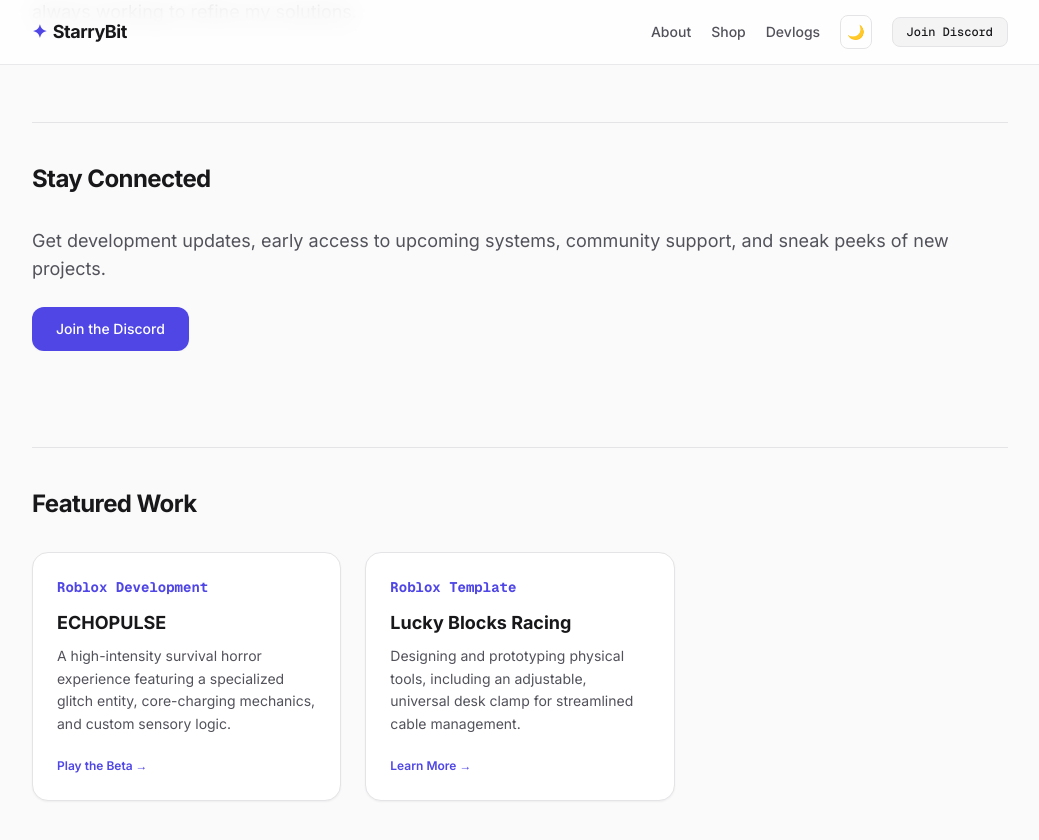
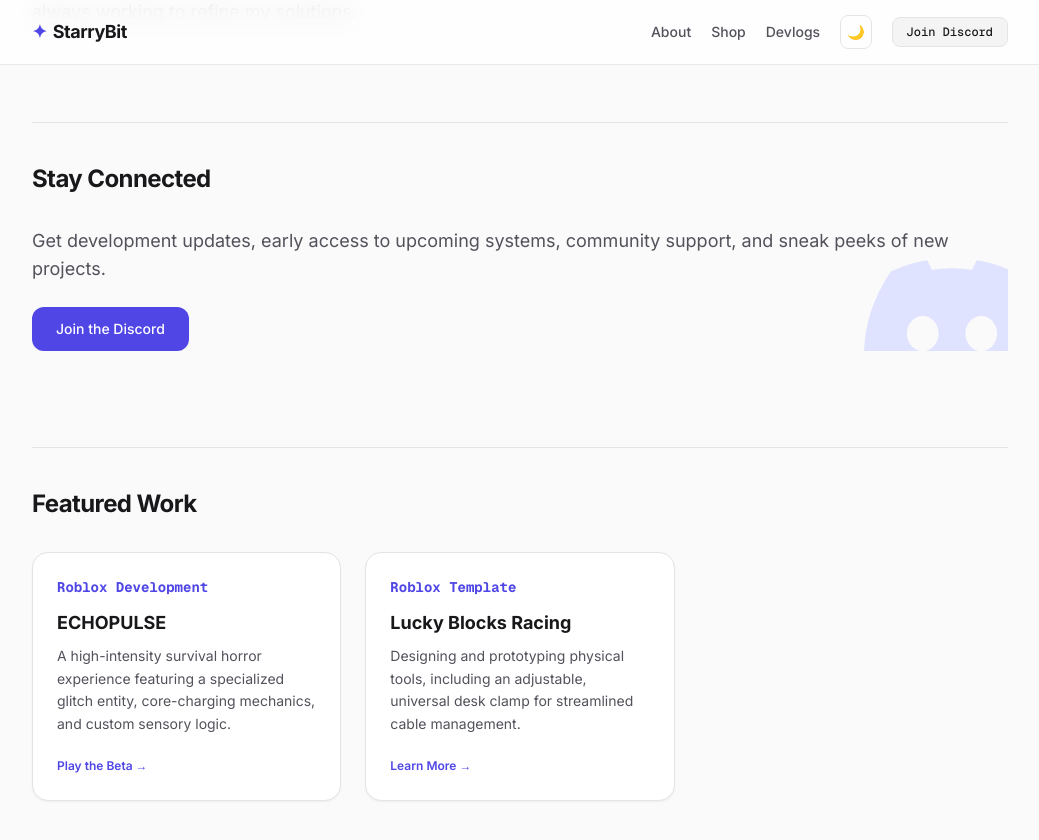
Before and after one commit to StarryBit/starrybit.github.io, a Jekyll site: the page built from index.html, in a window 1280 px wide and 900 px high, scrolled down 1054 px. Shown: the top 840 px of the window, without its empty margins (120-1159 px from the left). Built offline with Jekyll 4.4.1, drawn with Linux system fonts in a browser that asks for light colours; nearby versions of some CDN libraries.

Commit message:
Update index.html

```diff
--- a/index.html
+++ b/index.html
@@ -65,7 +65,7 @@
         </a>
     </div>
     <!-- floating icon -->
-    <div class="absolute -right-8 -bottom-18 pointer-events-none hidden lg:block">
+    <div class="absolute -right-8 -bottom-16 pointer-events-none hidden lg:block">
         <img
             src="{{ '/assets/Discord-Symbol-Light Blurple.svg' | relative_url }}"
             class="w-44 h-44"
```
